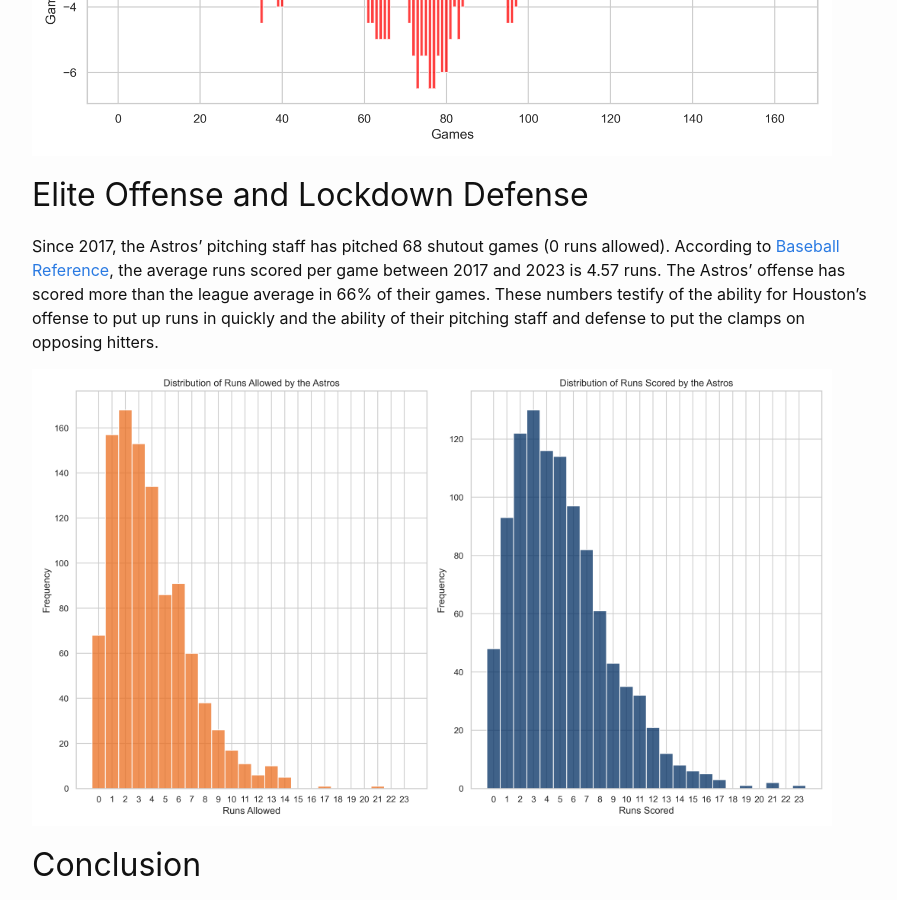
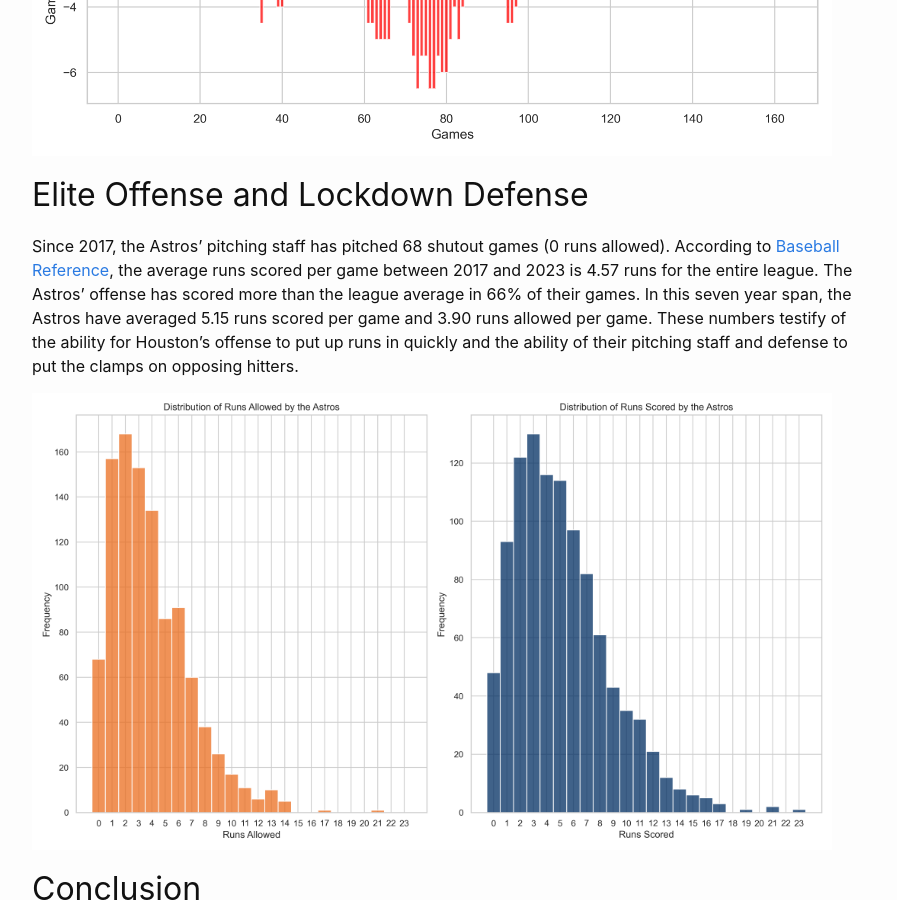
Before and after one commit to tyler-c-smith04/blog, a Jekyll site: the page built from _posts/2023-12-05-golden-era.md, in a window 1280 px wide and 900 px high, scrolled down 4833 px. Shown: the whole window, without its empty margins (188-1085 px from the left). Built offline with Jekyll 4.4.1, drawn with Linux system fonts in a browser that asks for light colours; comment, search, counter and statistics services are not loaded; some of the changed text lies outside the part shown.

Commit message:
Update 2023-12-05-golden-era.md

```diff
--- a/_posts/2023-12-05-golden-era.md
+++ b/_posts/2023-12-05-golden-era.md
@@ -54,7 +54,7 @@ The Astros spent almost all of the 2017 season in first place in their division,
 
 <h2>Elite Offense and Lockdown Defense</h2>
 
-Since 2017, the Astros' pitching staff has pitched 68 shutout games (0 runs allowed). According to [Baseball Reference](https://www.baseball-reference.com/leagues/majors/bat.shtml), the average runs scored per game between 2017 and 2023 is 4.57 runs. The Astros' offense has scored more than the league average in 66% of their games. These numbers testify of the ability for Houston's offense to put up runs in quickly and the ability of their pitching staff and defense to put the clamps on opposing hitters.
+Since 2017, the Astros' pitching staff has pitched 68 shutout games (0 runs allowed). According to [Baseball Reference](https://www.baseball-reference.com/leagues/majors/bat.shtml), the average runs scored per game between 2017 and 2023 is 4.57 runs for the entire league. The Astros' offense has scored more than the league average in 66% of their games. In this seven year span, the Astros have averaged 5.15 runs scored per game and 3.90 runs allowed per game. These numbers testify of the ability for Houston's offense to put up runs in quickly and the ability of their pitching staff and defense to put the clamps on opposing hitters.
 
 <img src="{{site.url}}/{{site.baseurl}}/assets/images/runs.png" alt="" style="width:800px;"/>
 
```
